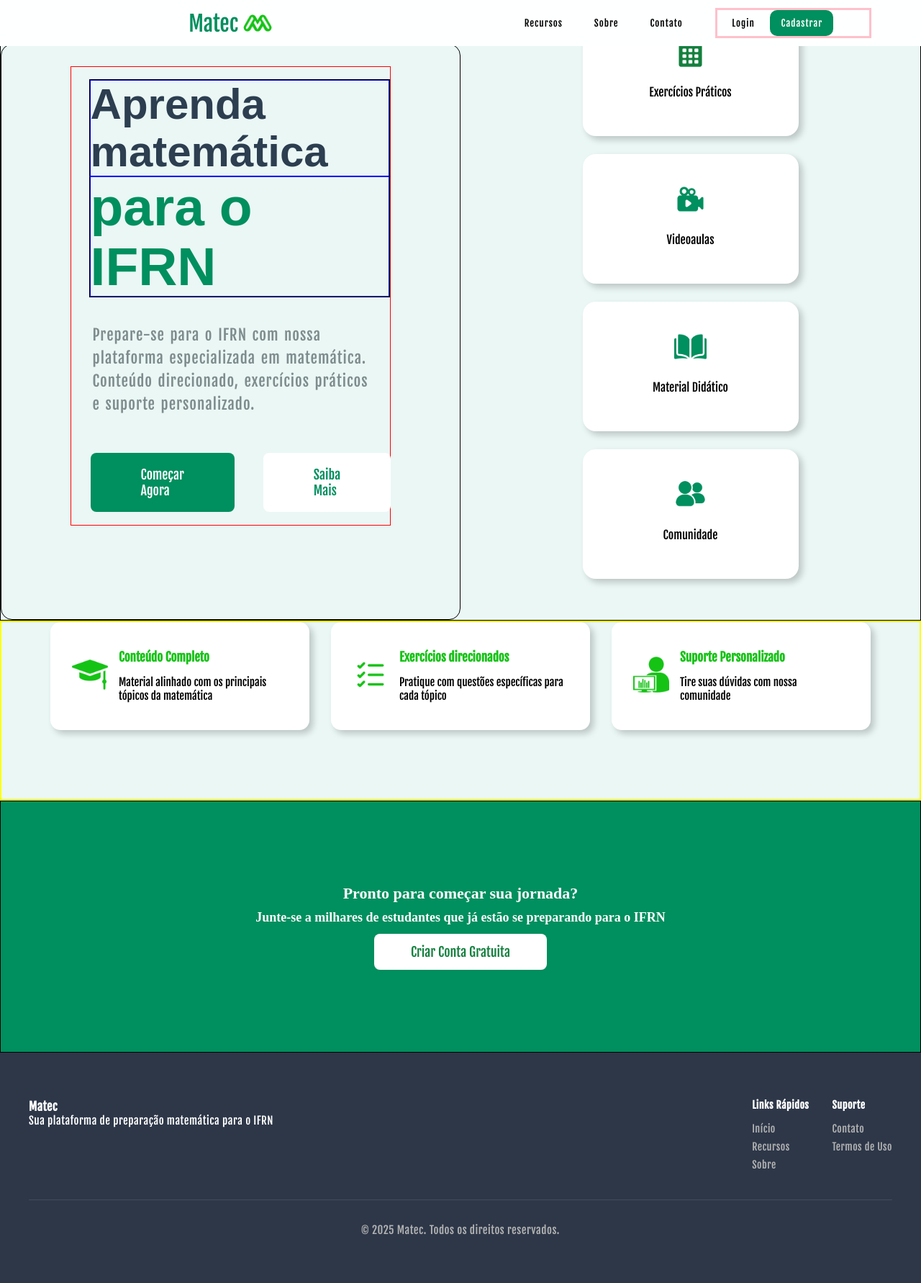
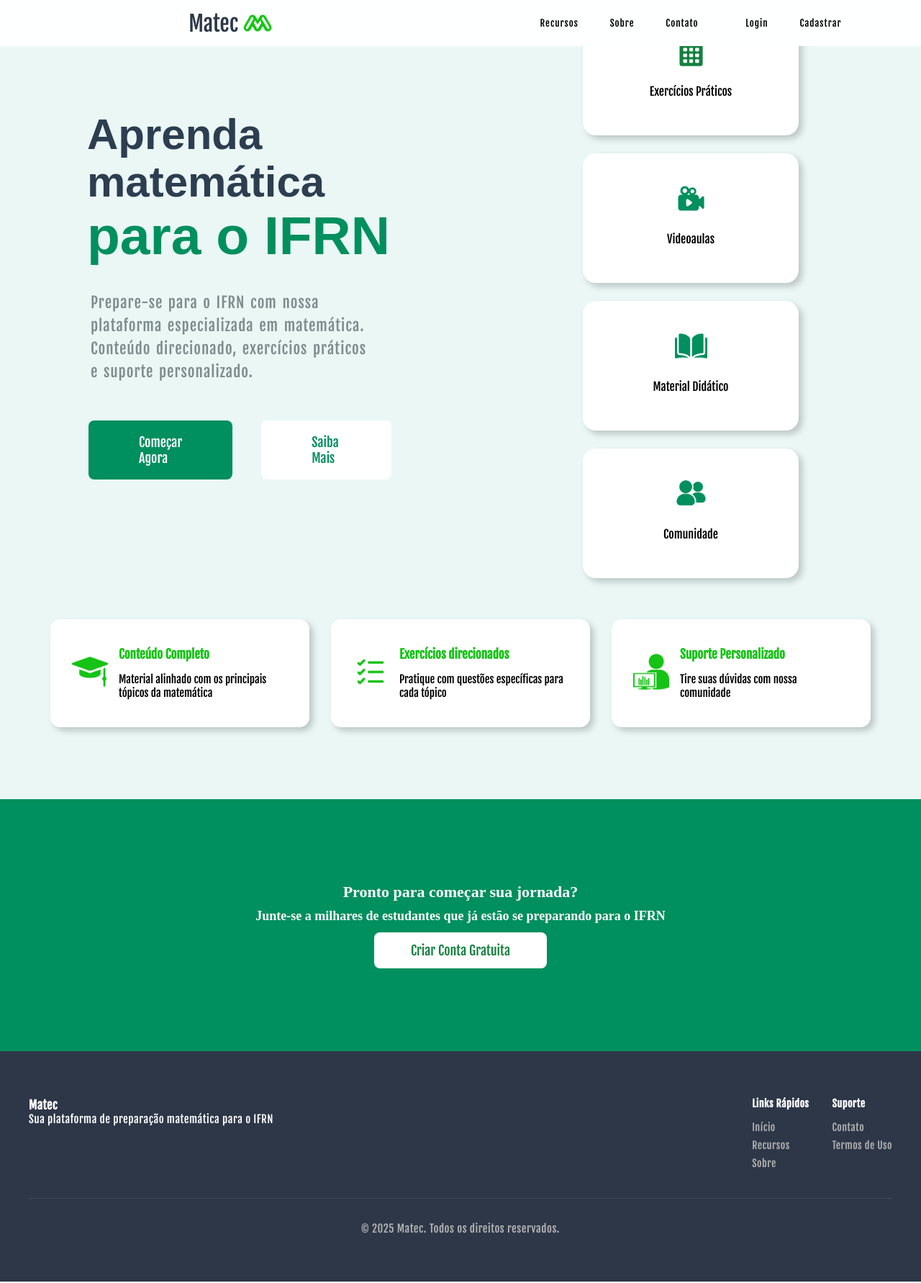
Before and after one commit to zluckas/Matec, a Flask app: page / in a window 1280 px wide. Shown: the whole page at 72% size. Run offline with Flask 3, Linux system fonts and the light colour scheme; some web fonts are replaced.

Commit message:
mudei o design da lading page, o anterior não estava me agradando

```diff
--- a/static/css/inicial.css
+++ b/static/css/inicial.css
@@ -1,19 +1,18 @@
-/* nao entendi esse painel aqui?? */
-#painel {
-    background: #008f5e;
-    color: white;
-    padding-left: 15px;
-    padding-right: 15px;
-    padding-top: 10px;
-    padding-bottom: 10px;
-    border-radius: 10px;
-    margin-right: 50px;
+/* Reset básico */
+* {
+    box-sizing: border-box;
+    padding: 0;
+    margin: 0;
+    border: 0;
+}
+
+body {
+    height: 100vh;
 }
 
 .ladingpage{
     background-color: #eaf7f5;
     display: flex;
-    border: 1px solid black;
 }
 .main {
     display: flex;
@@ -25,9 +24,6 @@
     height: 100vh;
     margin-top: 60px;
     border-radius: 16px;
-
-    border: 1px solid black;
-
 }
 
 .contentmain{
@@ -38,16 +34,11 @@
     height: 80%;
     width: 70%;
     gap: 20px;
-
-    border: 1px solid  red;
-
 }
 
 .aprendamat {
     /* gambiarra */
     margin-left: 25px;
-    border: 1px solid black;
-
 }
 
 .aprendamat p {
@@ -56,14 +47,13 @@
     line-height: 1.1;
     font-weight: 800;
     color: #2c3e50;
-    border: 1px solid blue;
-
 }
 
 #detaquemain {
     color: #008f5e;
     font-weight: 900;
     font-size: 75px;
+
 }
 
 .descricao {
@@ -77,7 +67,6 @@
     margin-bottom: 32px;
     margin-left: 30px;
     margin-right: 25px;
-
 }
 
 .buttons {
@@ -86,7 +75,6 @@
     gap: 40px;
     margin-left: 27px;
     font-family: "Fjalla One", serif;
-
 }
 
 .btn {
@@ -103,6 +91,7 @@
     align-items: center;
     flex-direction: column;
 }
+
 .create >h3,h5{
     color: white;
 
@@ -188,8 +177,6 @@
     justify-content: center;
     height: 250px;
     gap: 30px;
-
-    border: 2px solid  yellow;
 }
 
 /* gambiarra para as imagens do saiba-mais */
@@ -211,6 +198,7 @@
     box-shadow: 10px;
     box-shadow: 5px 5px 10px rgba(0, 0, 0, 0.2);
     transition: all 0.3s ease;
+
 }
 
 [class^="box"]:hover{
@@ -238,7 +226,6 @@
 .create{
     height: 350px;
     background-color: #008f5e;
-    border: 1px solid black;
 }
 
 .create h3{
@@ -270,28 +257,9 @@
       transform:translateY(-3px);
 }
 
-/* Container que envolve o nome e o link de logout */
-.nav .nav-user {
-  display: flex;
-  align-items: center;
-  gap: 0.1rem;
-  border: 3px solid pink;     /* espaço entre o texto e o link */
-}
 
-/* Estilizando o texto de boas-vindas */
-.nav .usuario-logado {
-  color: #15C315;     /* ou a cor que preferir */
-}
-
-/* Estilizando só o link “Sair” */
 .nav .sair {
   text-decoration: none;
-  padding: 0.25rem 0.5rem;
-  border-radius: 4px;
-  transition: background 0.2s ease;
+  padding: 4px 20px;
+
 }
-
-/* Exemplo de hover no link de sair */
-.nav .sair:hover {
-  background: rgba(0,0,0,0.05);
-}
--- a/static/css/style.css
+++ b/static/css/style.css
@@ -10,7 +10,6 @@ body{
     height: 100vh;
 
 }
-
 
 
 .navbar {
@@ -36,12 +35,14 @@ body{
 
 .logo a {
     text-decoration: none;
-    color: #008f5e;
+    color: #2D3748;
 }
 
 .logo a:hover {
     color: #15C315;
+    transition: all 0.2s ease-in-out;
 }
+
 
 .logo img {
     width: 40px;
@@ -61,16 +62,15 @@ body{
 .nav a {
     text-decoration: none;
     color: black;
-    padding: 10px 20px;
-    border-radius: 20px;
+    padding: 4px 20px;
     transition: all 0.2s ease-in-out;
 }
 
 .nav a:hover {
-    margin-bottom: 5px;
-    box-shadow: 5px 5px 5px rgba(0, 0, 0, 0.355);
-    border-radius: 20px;
+    border-bottom: 3px solid #15C315 ;
 }
+
+
 
 .footer {
     background: #2D3748;
@@ -126,3 +126,16 @@ body{
     text-align: center;
     color: #b3b3b3;
 }
+
+.nav .sair {
+    text-decoration: none;
+    padding: 4px;
+    color: black;
+    transition: all 0.2s ease-in-out;
+}
+
+.nav .usuario-logado {
+    text-decoration: none;
+    padding: 4px -10px;
+    color: #15C315;
+}
--- a/templates/base2.html
+++ b/templates/base2.html
@@ -23,7 +23,9 @@
                 <a class="botao-extra" href="{{ url_for('painel') }}">Voltar</a>
 
             {% endif %}
-            <a class="botao-sair" href="{{ url_for('index') }}">SAIR</a>
+            <a id = "user"> Olá, {{ current_user.nome }} </a>
+
+            <a class="botao-sair" href="{{ url_for('index') }}">Sair</a>
         </div>
     </div>
 
```
Also changed, not shown: static/css/style2.css (+56 -40 lines), static/images/mateco_sentado.png (added).
